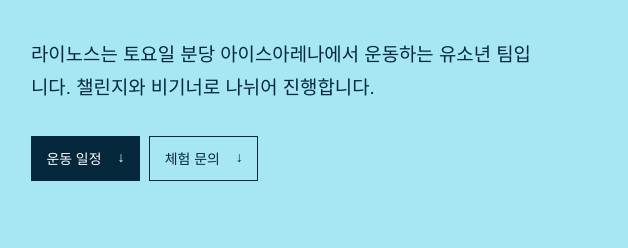
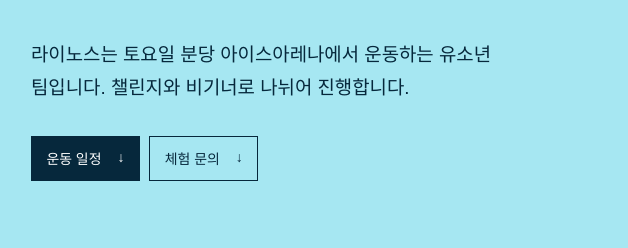
Before and after one commit to WooengCompany/Rhinos-Hockey, a plain HTML site: page index.html in a window 1280 px wide. Shown: the part 319-567 px from the top of the page, 652-1280 px from the left. Drawn offline with Linux system fonts and the light colour scheme.

Commit message:
Improve Korean word wrapping

```diff
--- a/style.css
+++ b/style.css
@@ -97,6 +97,7 @@ img { display: block; max-width: 100%; height: auto; }
 .section { padding-block: clamp(2.75rem, 6vw, 5.5rem); }
 .section-heading { margin-bottom: 1.45rem; }
 .section-heading p, .join-panel p { margin-top: .55rem; color: var(--muted); line-height: 1.7; }
+.section-heading p, .join-panel p, .hero-description, .schedule-place { word-break: keep-all; overflow-wrap: anywhere; }
 h2 { font-size: clamp(1.55rem, 3.1vw, 2.4rem); line-height: 1.15; letter-spacing: -.055em; }
 
 .visually-hidden {
```
